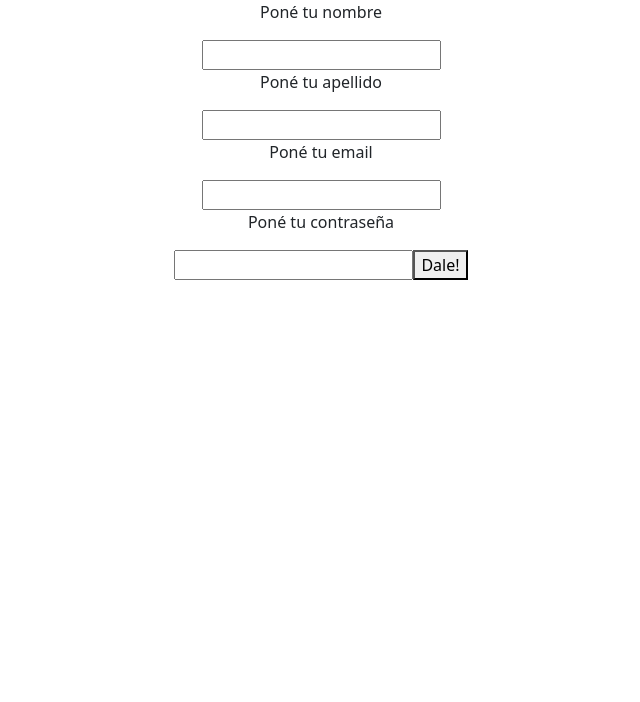
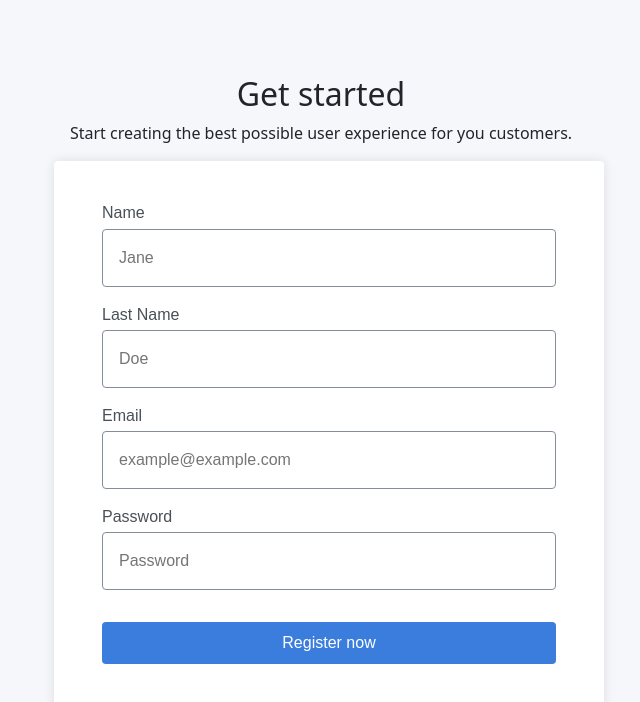
Before and after one commit to paulinairazusta/front_admin_e-commerce, a React (Create React App) app: page /register in a window 1280 px wide. Shown: the top 702 px of the page, without its empty margins (319-959 px from the left). Built offline with nearby package versions, Linux system fonts and the light colour scheme.

Commit message:
Register update

```diff
--- a/src/components/register/Register.jsx
+++ b/src/components/register/Register.jsx
@@ -1,5 +1,7 @@
 import { useState } from "react";
 import Axios from "axios";
+
+import "./register.css";
 
 function Register() {
   const [firstname, setFirstname] = useState("");
@@ -20,33 +22,60 @@ function Register() {
   };
   return (
     <>
-      <form onSubmit={handleRegister}>
-        <p>Poné tu nombre</p>
+      <div className="register-container">
+        <div>
+          <h2>Get started</h2>
+          <p>
+            Start creating the best possible user experience for you customers.
+          </p>
+          <form onSubmit={handleRegister} className="register-card">
+            <label className="label" htmlFor="">
+              Name
+            </label>
             <input
+              className="input"
               type="text"
               value={firstname}
               onChange={(event) => setFirstname(event.target.value)}
-        ></input>
-        <p>Poné tu apellido</p>
+              placeholder="Jane"
+            />
+            <label className="label" htmlFor="">
+              Last Name
+            </label>
             <input
+              className="input"
               type="text"
               value={lastname}
               onChange={(event) => setLastname(event.target.value)}
-        ></input>
-        <p>Poné tu email</p>
+              placeholder="Doe"
+            />
+
+            <label className="label" htmlFor="">
+              Email
+            </label>
             <input
+              className="input"
               type="text"
               value={email}
               onChange={(event) => setEmail(event.target.value)}
-        ></input>
-        <p>Poné tu contraseña</p>
+              placeholder="example@example.com"
+            />
+            <label className="label" htmlFor="">
+              Password
+            </label>
             <input
+              className="input"
               type="password"
               value={password}
               onChange={(event) => setPassword(event.target.value)}
-        ></input>
-        <button type="submit">Dale!</button>
+              placeholder="Password"
+            />
+            <button className="button-submit" type="submit">
+              Register now
+            </button>
           </form>
+        </div>
+      </div>
     </>
   );
 }
--- /dev/null
+++ b/src/components/register/register.css
@@ -0,0 +1,61 @@
+.register-container {
+  align-items: center;
+  background-color: #f5f7fb;
+  display: flex;
+  justify-content: center;
+  padding: 3rem 0;
+  height: 100vh;
+}
+
+.register-card {
+  background-color: white;
+  border-radius: 0.25rem;
+  box-shadow: 0 0 0.7rem 0 rgba(0, 0, 0, 0.1);
+  display: flex;
+  flex-direction: column;
+  margin-bottom: 1rem;
+  margin-left: 1rem;
+  padding: 40px 48px;
+  text-align: left;
+  width: 550px;
+}
+
+.label{
+  color: #495057;
+  font-family: Arial, Helvetica, sans-serif;
+  margin-bottom: 0.2rem;
+}
+
+.input {
+  border: 1.5px solid #838d9b;
+  border-radius: 0.25rem;
+  font-family: Arial, Helvetica, sans-serif;
+  margin-bottom: 1rem;
+  outline: none;
+  padding: 1rem;
+  text-align: left;
+  transition: all 0.3s;
+  width: 100%;
+}
+
+.input:focus-visible {
+  border: 1.5px solid #3b7ddd;
+  color: #3b7ddd;
+}
+
+.button-submit {
+  background-color: #3b7ddd;
+  border-radius: 0.25rem;
+  border: solid 1px transparent;
+  color: #fff;
+  font-family: Arial, Helvetica, sans-serif;
+  margin: 1rem 0 0.3rem;
+  padding: 8px 46px;
+  transition: all 0.5s;
+  width: 100%;
+}
+
+.button-submit:hover {
+  background-color: white;
+  color: #3b7ddd;
+}
```
Lines whose indentation alone changed are shown as unchanged.
